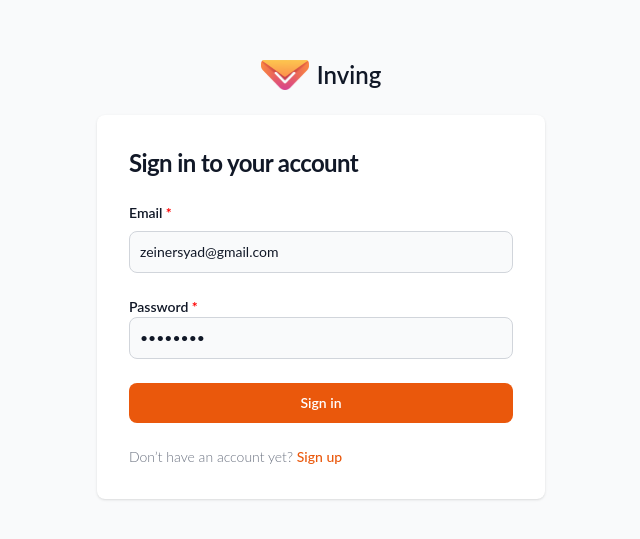
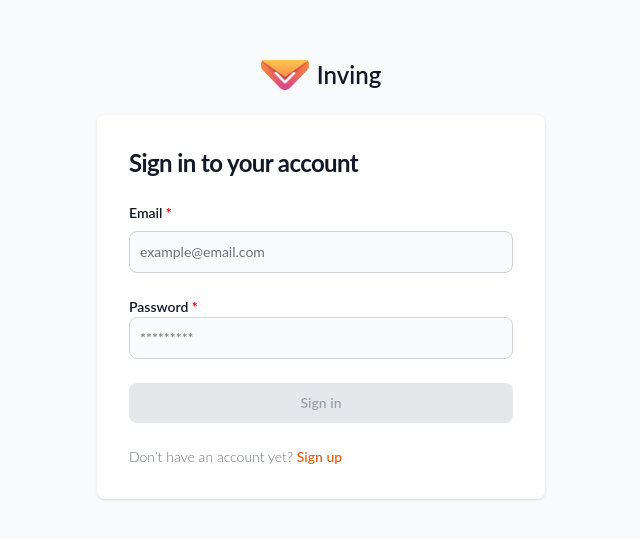
Before and after one commit to Zersya/new-invoice-billing-web, a Nuxt app: page /login in a window 1280 px wide. Shown: the part 121-660 px from the top of the page, without its empty margins (319-959 px from the left). Built offline with nearby package versions, Linux system fonts and the light colour scheme; no server answers.

Commit message:
remove initial sign in data

```diff
--- a/stores/login/index.ts
+++ b/stores/login/index.ts
@@ -6,8 +6,8 @@ import {useUser} from "~/stores/user";
 
 export const useLogin = defineStore('login', {
     state: () => ({
-        email: 'zeinersyad@gmail.com',
-        password: 'password',
+        email: '',
+        password: '',
         isLoading: false,
     }),
     getters: {
```
